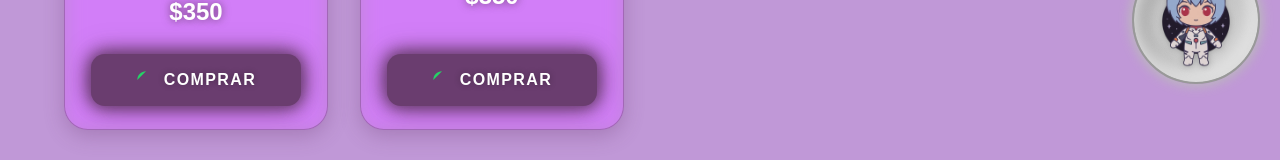
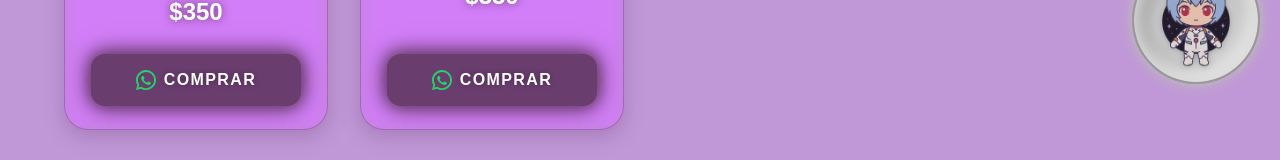
Before and after one commit to SergioReyes24/ReiiShop, a Vue app: page / in a window 1280 px wide. Shown: the part 696-856 px from the top of the page. Built offline with nearby package versions, Linux system fonts and the light colour scheme.

Commit message:
logo whatsapp

```diff
--- a/src/components/ShirtCard.vue
+++ b/src/components/ShirtCard.vue
@@ -5,11 +5,8 @@
       <h3 class="card-title">{{ shirt.name }}</h3>
       <p class="card-price">${{ shirt.price }}</p>
       <button @click="buyWhatsApp" class="btn-primary whatsapp-btn">
-        <svg xmlns="http://www.w3.org/2000/svg" class="whatsapp-icon" viewBox="0 0 32 32">
-          <path
-            fill="#25D366"
-            d="M16.004 2.003c-7.732 0-13.999 6.267-13.999 13.999..."
-          />
+        <svg xmlns="http://www.w3.org/2000/svg" class="whatsapp-icon" viewBox="0 0 24 24" fill="#25D366" width="20" height="20">
+          <path d="M20.52 3.48A11.865 11.865 0 0012 0C5.373 0 0 5.373 0 12a11.83 11.83 0 001.58 6.02L0 24l6.07-1.58A11.96 11.96 0 0012 24c6.627 0 12-5.373 12-12a11.865 11.865 0 00-3.48-8.52zM12 21.75a9.7 9.7 0 01-5.096-1.458l-.366-.22-3.605.938.962-3.516-.239-.375A9.717 9.717 0 012.25 12c0-5.384 4.366-9.75 9.75-9.75 2.606 0 5.058 1.015 6.898 2.853A9.72 9.72 0 0121.75 12c0 5.384-4.366 9.75-9.75 9.75zm5.2-7.032c-.285-.142-1.688-.833-1.948-.928-.26-.095-.45-.142-.64.142-.19.285-.73.928-.895 1.116-.164.19-.33.213-.615.07-.285-.142-1.204-.445-2.29-1.406-.847-.754-1.418-1.68-1.584-1.966-.165-.285-.018-.44.125-.58.128-.127.285-.33.427-.495.143-.165.19-.285.285-.475.095-.19.048-.356-.024-.497-.07-.142-.64-1.543-.876-2.11-.23-.553-.464-.48-.64-.49l-.548-.01c-.19 0-.5.07-.763.356-.26.285-1 1-1 2.438 0 1.438 1.025 2.83 1.167 3.025.142.19 2.015 3.075 4.88 4.31.682.293 1.213.468 1.63.6.683.215 1.305.185 1.796.113.548-.083 1.688-.69 1.927-1.36.237-.665.237-1.234.165-1.36-.07-.127-.255-.19-.54-.33z"/>
         </svg>
         Comprar
       </button>
```
